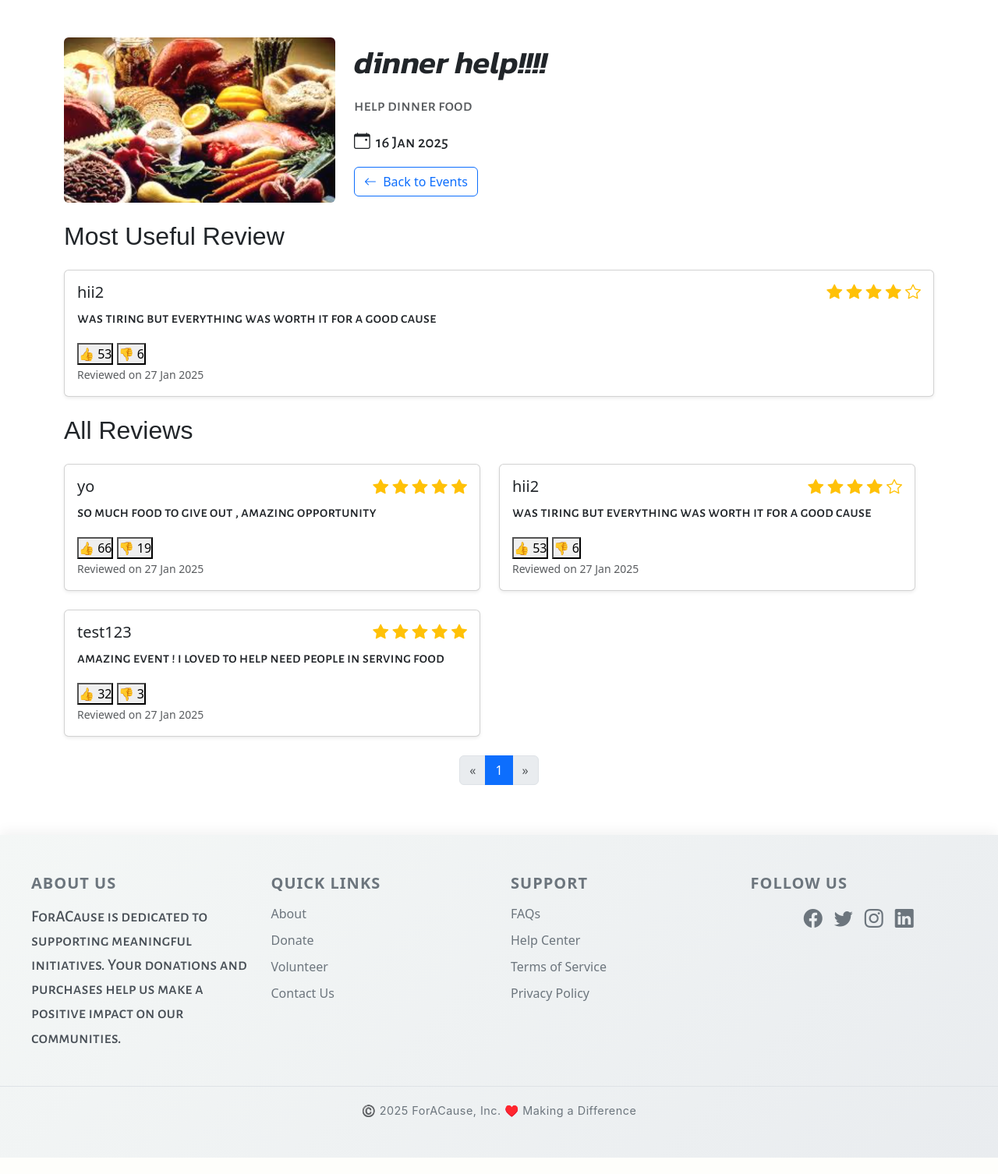
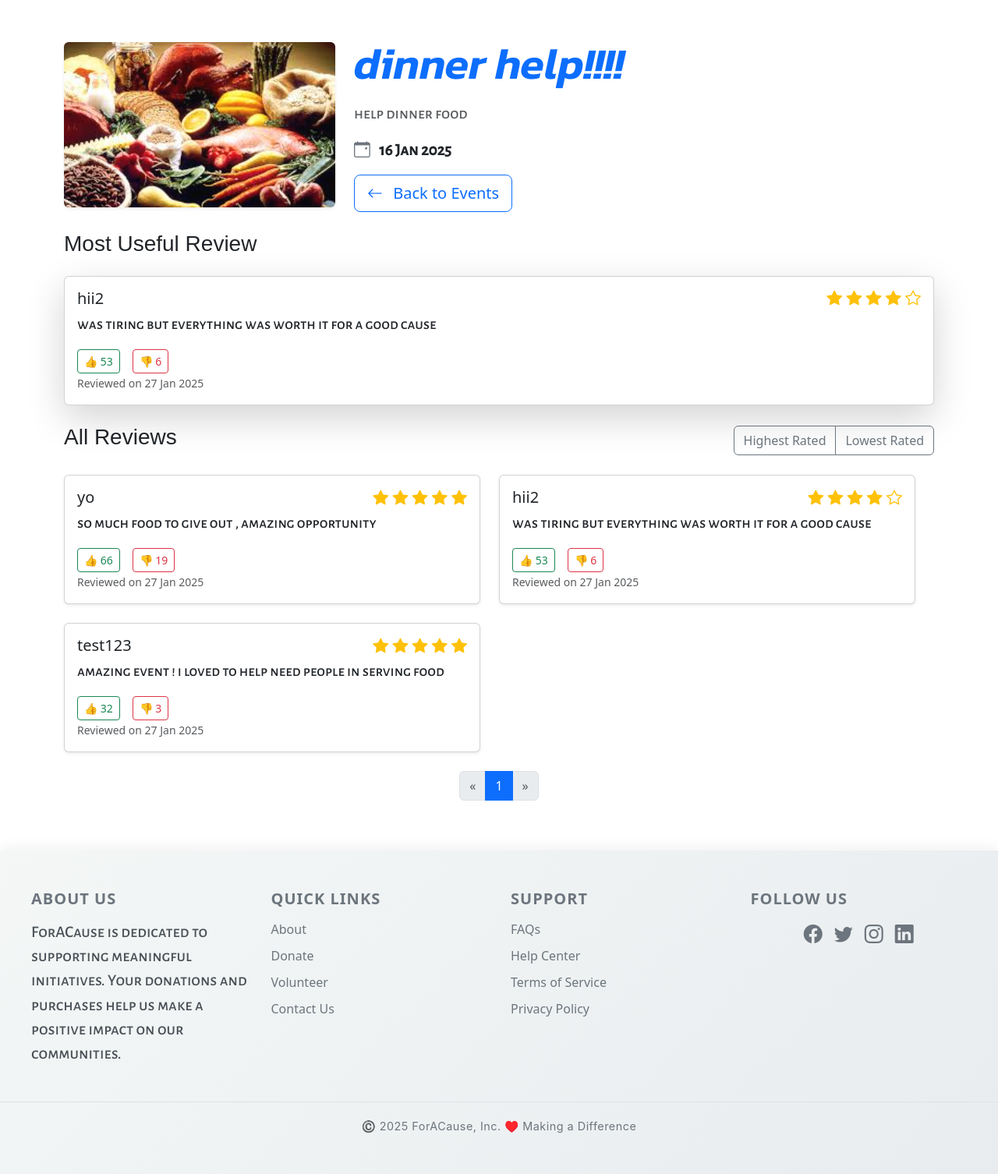
Before and after one commit to NathanNathan-web/ForACauseUpdate-main, a Flask app: page /event_reviews/1 in a window 1280 px wide. Shown: the part 74-1580 px from the top of the page at 78% size. Before the commit the page ends 1559 px from the top, so only its background shows below. Run offline with Flask 2, Linux system fonts and the light colour scheme; some web fonts are replaced.

Commit message:
filter function reviews

```diff
--- a/ForACause/Src/routes.py
+++ b/ForACause/Src/routes.py
@@ -1417,3 +1417,29 @@ def thumbs_down(review_id):
     review.dislikes += 1
     db.session.commit()
     return jsonify({'success': True, 'new_dislikes': review.dislikes})
+
+
+@app.route('/api/filter-reviews', methods=['GET'])
+def filter_reviews():
+    filter_type = request.args.get('filter')  # Get filter type ('highest' or 'lowest')
+
+    # Handle the filtering
+    if filter_type == 'highest':
+        reviews = EventReview.query.order_by(EventReview.rating.desc()).all()
+    elif filter_type == 'lowest':
+        reviews = EventReview.query.order_by(EventReview.rating.asc()).all()
+    else:
+        reviews = EventReview.query.all()  # Default: return all reviews
+
+    # Prepare the reviews for the response
+    reviews_list = [{
+        'id': review.id,
+        'user': review.user.username,
+        'rating': review.rating,
+        'feedback': review.feedback,
+        'likes': review.likes,
+        'dislikes': review.dislikes,
+        'created_at': review.created_at.strftime('%d %b %Y')
+    } for review in reviews]
+
+    return jsonify({'reviews': reviews_list})
--- a/ForACause/Src/templates/event_reviews.html
+++ b/ForACause/Src/templates/event_reviews.html
@@ -5,43 +5,43 @@
     <!-- Event Details Section -->
     <div class="row align-items-center mb-4">
         <div class="col-md-4">
-            <img src="{{ url_for('static', filename='images/' + event.image_file) }}" alt="{{ event.name }}" class="img-fluid rounded">
+            <img src="{{ url_for('static', filename='images/' + event.image_file) }}" alt="{{ event.name }}" class="img-fluid rounded shadow-sm">
         </div>
         <div class="col-md-8">
-            <h1 class="mb-3">{{ event.name }}</h1>
-            <p class="text-muted">{{ event.description }}</p>
+            <h1 class="display-4 text-primary mb-3">{{ event.name }}</h1>
+            <p class="lead text-muted">{{ event.description }}</p>
             <p>
-                <i class="bi bi-calendar-event me-1"></i>
-                {{ event.date.strftime('%d %b %Y') }}
+                <i class="bi bi-calendar-event me-2 text-secondary"></i>
+                <strong>{{ event.date.strftime('%d %b %Y') }}</strong>
             </p>
-            <a href="{{ url_for('volunteer') }}" class="btn btn-outline-primary">
-                <i class="bi bi-arrow-left me-1"></i> Back to Events
+            <a href="{{ url_for('volunteer') }}" class="btn btn-outline-primary btn-lg">
+                <i class="bi bi-arrow-left me-2"></i> Back to Events
             </a>
         </div>
     </div>
 
     <!-- Most Useful Review Section -->
     {% if most_useful_review %}
-        <h2 class="mb-4">Most Useful Review</h2>
-        <div class="card mb-4 shadow-sm" id="most-useful-review">
+        <h2 class="h3 text-dark mb-4">Most Useful Review</h2>
+        <div class="card mb-4 shadow-lg" id="most-useful-review">
             <div class="card-body">
-                <h5 class="card-title">
-                    {{ most_useful_review.user.username }}
-                    <span class="float-end text-warning">
+                <h5 class="card-title d-flex justify-content-between align-items-center">
+                    <span class="font-weight-bold">{{ most_useful_review.user.username }}</span>
+                    <div class="rating-stars text-warning">
                         {% for _ in range(most_useful_review.rating) %}
                             <i class="bi bi-star-fill"></i>
                         {% endfor %}
                         {% for _ in range(5 - most_useful_review.rating) %}
                             <i class="bi bi-star"></i>
                         {% endfor %}
-                    </span>
+                    </div>
                 </h5>
                 <p class="card-text">{{ most_useful_review.feedback }}</p>
-                <div>
-                    <button id="thumbs-up-btn-{{ most_useful_review.id }}" onclick="thumbsUp({{ most_useful_review.id }})">
+                <div class="d-flex align-items-center">
+                    <button id="thumbs-up-btn-{{ most_useful_review.id }}" class="btn btn-outline-success btn-sm me-3" onclick="thumbsUp({{ most_useful_review.id }})">
                         👍 <span id="thumbs-up-count-{{ most_useful_review.id }}">{{ most_useful_review.likes }}</span>
                     </button>
-                    <button id="thumbs-down-btn-{{ most_useful_review.id }}" onclick="thumbsDown({{ most_useful_review.id }})">
+                    <button id="thumbs-down-btn-{{ most_useful_review.id }}" class="btn btn-outline-danger btn-sm" onclick="thumbsDown({{ most_useful_review.id }})">
                         👎 <span id="thumbs-down-count-{{ most_useful_review.id }}">{{ most_useful_review.dislikes }}</span>
                     </button>
                 </div>
@@ -50,31 +50,39 @@
         </div>
     {% endif %}
 
-    <!-- All Reviews Section -->
-    <h2 class="mb-4">All Reviews</h2>
+    <!-- Filter by Rating Section -->
+    <div class="mb-4 d-flex justify-content-between align-items-center">
+        <h2 class="h3 text-dark">All Reviews</h2>
+        <div class="btn-group" role="group" aria-label="Review Filters">
+            <button class="btn btn-outline-secondary" onclick="filterReviews('highest')">Highest Rated</button>
+            <button class="btn btn-outline-secondary" onclick="filterReviews('lowest')">Lowest Rated</button>
+        </div>
+    </div>
+
+    <!-- Reviews Section -->
     {% if reviews.items %}
-        <div class="row">
+        <div class="row" id="review-list">
             {% for review in reviews.items %}
                 <div class="col-md-6 mb-4">
                     <div class="card shadow-sm">
                         <div class="card-body">
-                            <h5 class="card-title">
-                                {{ review.user.username }}
-                                <span class="float-end text-warning">
+                            <h5 class="card-title d-flex justify-content-between align-items-center">
+                                <span class="font-weight-bold">{{ review.user.username }}</span>
+                                <div class="rating-stars text-warning">
                                     {% for _ in range(review.rating) %}
                                         <i class="bi bi-star-fill"></i>
                                     {% endfor %}
                                     {% for _ in range(5 - review.rating) %}
                                         <i class="bi bi-star"></i>
                                     {% endfor %}
-                                </span>
+                                </div>
                             </h5>
                             <p class="card-text">{{ review.feedback }}</p>
-                            <div>
-                                <button id="thumbs-up-btn-{{ review.id }}" onclick="thumbsUp({{ review.id }})">
+                            <div class="d-flex align-items-center">
+                                <button id="thumbs-up-btn-{{ review.id }}" class="btn btn-outline-success btn-sm me-3" onclick="thumbsUp({{ review.id }})">
                                     👍 <span id="thumbs-up-count-{{ review.id }}">{{ review.likes }}</span>
                                 </button>
-                                <button id="thumbs-down-btn-{{ review.id }}" onclick="thumbsDown({{ review.id }})">
+                                <button id="thumbs-down-btn-{{ review.id }}" class="btn btn-outline-danger btn-sm" onclick="thumbsDown({{ review.id }})">
                                     👎 <span id="thumbs-down-count-{{ review.id }}">{{ review.dislikes }}</span>
                                 </button>
                             </div>
@@ -186,6 +194,53 @@
         });
     }
 
+    function filterReviews(filterType) {
+    fetch(`/api/filter-reviews?filter=${filterType}`, {
+        method: 'GET',
+        headers: {
+            'Content-Type': 'application/json',
+        },
+    })
+    .then(response => response.json())
+    .then(data => {
+        const reviewsContainer = document.getElementById('review-list');
+        reviewsContainer.innerHTML = ''; // Clear the existing reviews
+
+        // Populate the reviews based on the new data
+        data.reviews.forEach(review => {
+            reviewsContainer.innerHTML += `
+                <div class="col-md-6 mb-4">
+                    <div class="card shadow-sm">
+                        <div class="card-body">
+                            <h5 class="card-title d-flex justify-content-between align-items-center">
+                                <span class="font-weight-bold">${review.user}</span>
+                                <div class="rating-stars text-warning">
+                                    ${'★'.repeat(review.rating)}${'☆'.repeat(5 - review.rating)}
+                                </div>
+                            </h5>
+                            <p class="card-text">${review.feedback}</p>
+                            <div class="d-flex align-items-center">
+                                <button id="thumbs-up-btn-${review.id}" class="btn btn-outline-success btn-sm me-3" onclick="thumbsUp(${review.id})">
+                                    👍 <span id="thumbs-up-count-${review.id}">${review.likes}</span>
+                                </button>
+                                <button id="thumbs-down-btn-${review.id}" class="btn btn-outline-danger btn-sm" onclick="thumbsDown(${review.id})">
+                                    👎 <span id="thumbs-down-count-${review.id}">${review.dislikes}</span>
+                                </button>
+                            </div>
+                            <small class="text-muted">Reviewed on ${review.created_at}</small>
+                        </div>
+                    </div>
+                </div>
+            `;
+        });
+    })
+    .catch(error => {
+        console.error('Error:', error);
+        alert('Failed to load filtered reviews. Please try again.');
+    });
+}
+
+
     function updateMostUsefulReview() {
         fetch(`/api/get-most-useful-review`, {
             method: 'GET',
@@ -199,18 +254,18 @@
                 const review = data.most_useful_review;
                 document.getElementById("most-useful-review").innerHTML = `
                     <div class="card-body">
-                        <h5 class="card-title">
-                            ${review.user.username}
-                            <span class="float-end text-warning">
+                        <h5 class="card-title d-flex justify-content-between align-items-center">
+                            <span class="font-weight-bold">${review.user.username}</span>
+                            <div class="rating-stars text-warning">
                                 ${'★'.repeat(review.rating)}${'☆'.repeat(5 - review.rating)}
-                            </span>
+                            </div>
                         </h5>
                         <p class="card-text">${review.feedback}</p>
-                        <div>
-                            <button id="thumbs-up-btn-${review.id}" onclick="thumbsUp(${review.id})">
+                        <div class="d-flex align-items-center">
+                            <button id="thumbs-up-btn-${review.id}" class="btn btn-outline-success btn-sm me-3" onclick="thumbsUp(${review.id})">
                                 👍 <span id="thumbs-up-count-${review.id}">${review.likes}</span>
                             </button>
-                            <button id="thumbs-down-btn-${review.id}" onclick="thumbsDown(${review.id})">
+                            <button id="thumbs-down-btn-${review.id}" class="btn btn-outline-danger btn-sm" onclick="thumbsDown(${review.id})">
                                 👎 <span id="thumbs-down-count-${review.id}">${review.dislikes}</span>
                             </button>
                         </div>
```
Also changed, not shown: ForACause/Src/database/db.sqlite3.
